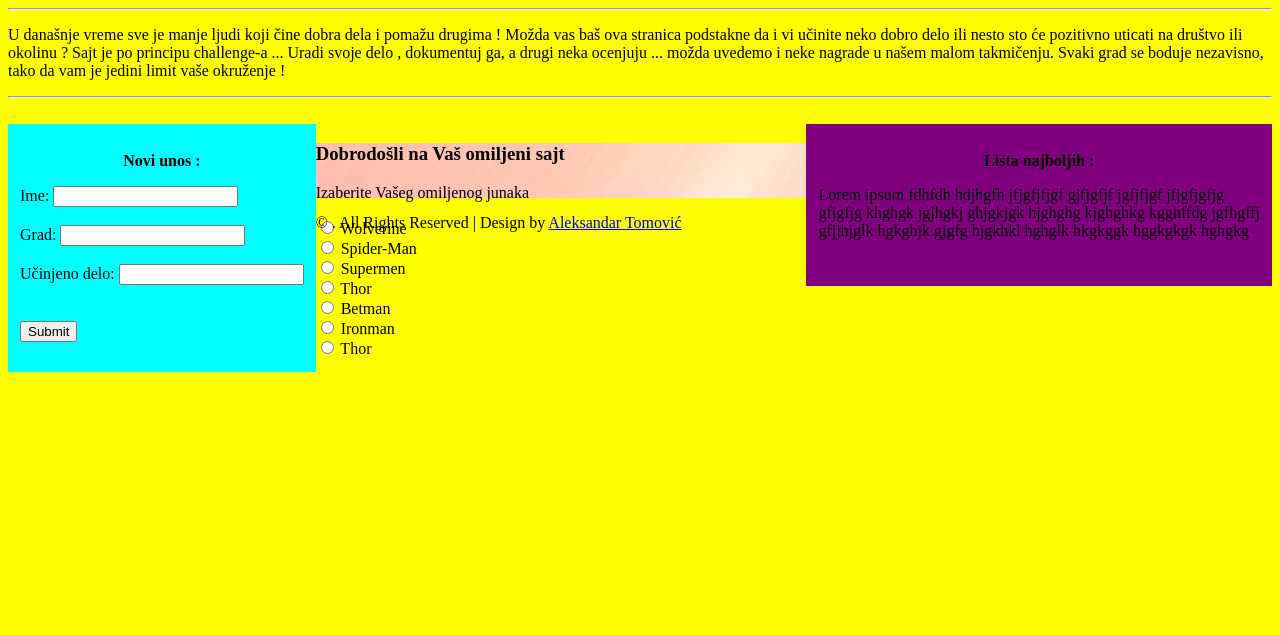
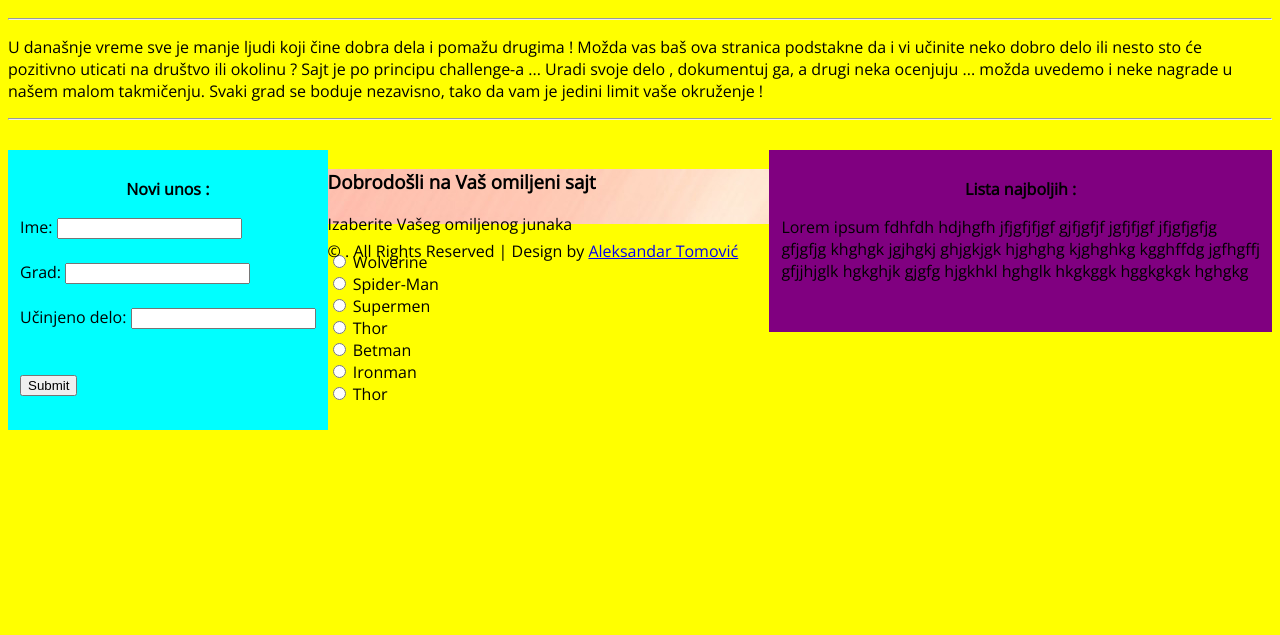
Before and after one commit to pyace1/city_hero, a plain HTML site: page index.html in a window 1280 px wide. Shown: the part 165-800 px from the top of the page. Drawn offline with nearby package versions, Linux system fonts and the light colour scheme.

Commit message:
novi fontovi

```diff
--- a/index.html
+++ b/index.html
@@ -7,7 +7,7 @@
 		    <meta name="keywords" content="HTML, JavaScript">
 		    <meta name="author" content="Aleksandar Tomović">
 		    <meta name="viewport" content="width=device-width, initial-scale=1.0">
-
+			<link href="https://fonts.googleapis.com/css2?family=Caveat&family=Open+Sans&display=swap" rel="stylesheet">
 			<link rel="stylesheet" href="styles.css">
 		</head>
 		<body>
--- a/styles.css
+++ b/styles.css
@@ -1,6 +1,8 @@
 body {
 	background-color:yellow;
 	font-size:16px;
+	font-family: 'Caveat', cursive;
+	font-family: 'Open Sans', sans-serif;
 }
 h2{
 	text-align:center;
```
